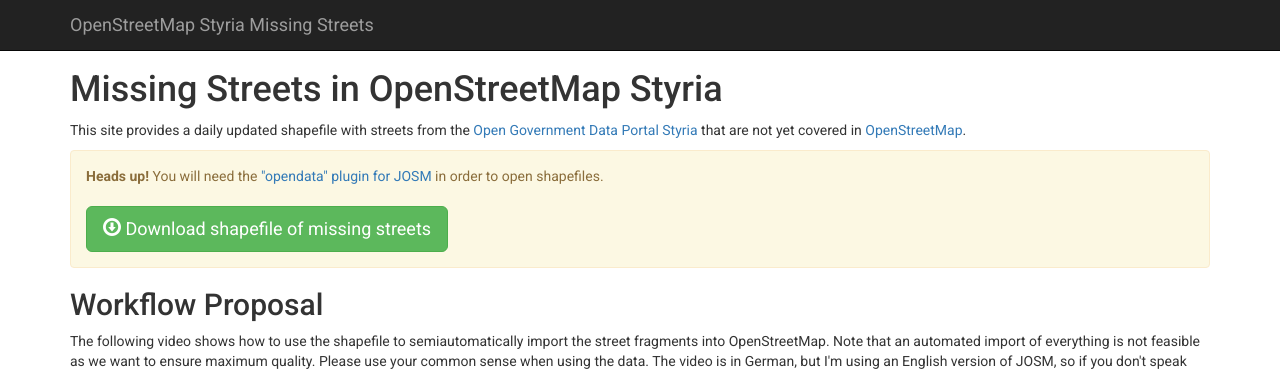
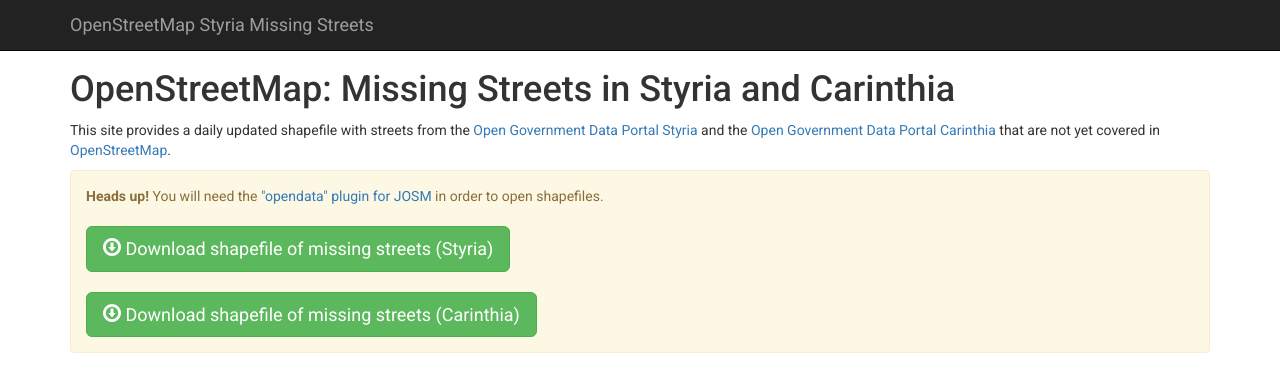
Before and after one commit to thomaskonrad/osm-missing-streets-extractor, a plain HTML site: page web/index.html in a window 1280 px wide. Shown: the top 370 px of the page. Drawn offline with nearby package versions, Linux system fonts and the light colour scheme.

Commit message:
Add Carinthia shapefile to web page.

```diff
--- a/web/index.html
+++ b/web/index.html
@@ -3,7 +3,7 @@
     <head>
         <meta charset="utf-8">
         <meta http-equiv="X-UA-Compatible" content="IE=edge,chrome=1">
-        <title>OpenStreetMap Styria Missing Streets</title>
+        <title>OpenStreetMap: Missing Streets in Styria and Carinthia</title>
         <meta name="description" content="">
         <meta name="viewport" content="width=device-width, initial-scale=1">
 
@@ -34,11 +34,12 @@
     </div>
 
     <div class="container">
-        <h1>Missing Streets in OpenStreetMap Styria</h1>
+        <h1>OpenStreetMap: Missing Streets in Styria and Carinthia</h1>
 
         <p>This site provides a daily updated shapefile with streets from the
-            <a href="http://data.steiermark.at/cms/ziel/95564282/DE/">Open Government Data Portal Styria</a> that are
-            not yet covered in <a href="http://www.openstreetmap.org">OpenStreetMap</a>.
+            <a href="http://data.steiermark.at/cms/ziel/95564282/DE/">Open Government Data Portal Styria</a> and the
+            <a href="http://data.ktn.gv.at/package/verkehrsnetz-kaernten/">Open Government Data Portal Carinthia</a>
+            that are not yet covered in <a href="http://www.openstreetmap.org">OpenStreetMap</a>.
         </p>
 
         <p>
@@ -48,7 +49,13 @@
                 in order to open shapefiles.<br /><br />
             <a class="btn btn-lg btn-success" href="osm-missing-streets-from-ogd-styria.zip">
                 <i class="glyphicon glyphicon-download"></i>
-                Download shapefile of missing streets
+                Download shapefile of missing streets (Styria)
+            </a>
+            <br />
+            <br />
+            <a class="btn btn-lg btn-success" href="osm-missing-streets-from-ogd-carinthia.zip">
+                <i class="glyphicon glyphicon-download"></i>
+                Download shapefile of missing streets (Carinthia)
             </a>
             </div>
         </p>
@@ -112,6 +119,8 @@
         </div>
 
         <h2>OGD-OSM Highway Type Mapping</h2>
+
+        <h3>Styria</h3>
 
         <p>
             In order to differenciate different types of streets, tracks and paths, OpenStreetMap uses the "highway"
@@ -191,6 +200,10 @@ highway=unclassified  21 %
 highway=residential   14 %
 other                  3 %</pre>
 
+        <h3>Carinthia</h3>
+
+        <pre>TODO</pre>
+
         <hr>
 
         <footer>
```
